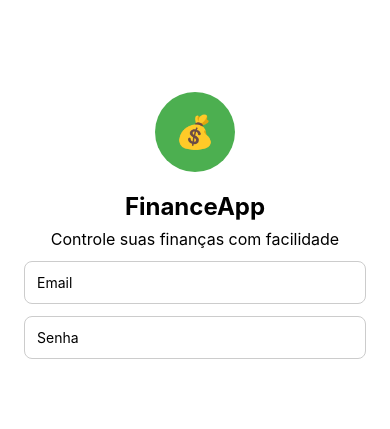
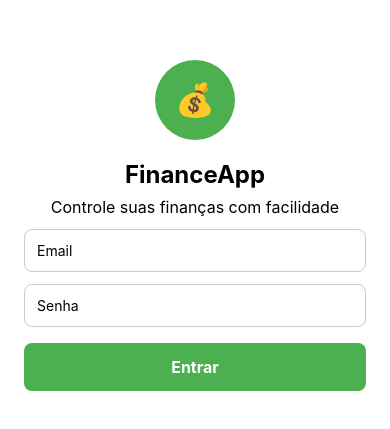
Before and after one commit to JoseBento16/IaAplicacoesMoveis, a React Native app: screen / in a window 390 px wide. Shown: the part 197-626 px from the top of the page. Built offline with nearby package versions, Linux system fonts and the light colour scheme.

Commit message:
git add src/screens/LoginScreen.tsx git commit -m "feat(login): adiciona botao de login"

```diff
--- a/src/screens/LoginScreen.tsx
+++ b/src/screens/LoginScreen.tsx
@@ -1,5 +1,6 @@
 import { View, Text, StyleSheet, Image } from 'react-native';
 import { TextInput } from 'react-native';
+import { TouchableOpacity } from 'react-native';
 
 export default function LoginScreen() {
     return (
@@ -23,6 +24,10 @@ export default function LoginScreen() {
                 secureTextEntry
                 style={styles.input}
             />
+            <TouchableOpacity style={styles.botao}>
+                <Text style={styles.textoBotao}>Entrar</Text>
+            </TouchableOpacity>
+
         </View>
     );
 }
@@ -56,6 +61,7 @@ const styles = StyleSheet.create({
         padding: 12,
         marginTop: 12,
     },
+
     logoFake: {
         width: 80,
         height: 80,
@@ -69,4 +75,16 @@ const styles = StyleSheet.create({
     logoTexto: {
         fontSize: 32,
     },
+    botao: {
+        backgroundColor: '#4CAF50',
+        padding: 14,
+        borderRadius: 8,
+        marginTop: 16,
+        alignItems: 'center',
+    },
+    textoBotao: {
+        color: '#fff',
+        fontSize: 16,
+        fontWeight: 'bold',
+    },
 });
```
